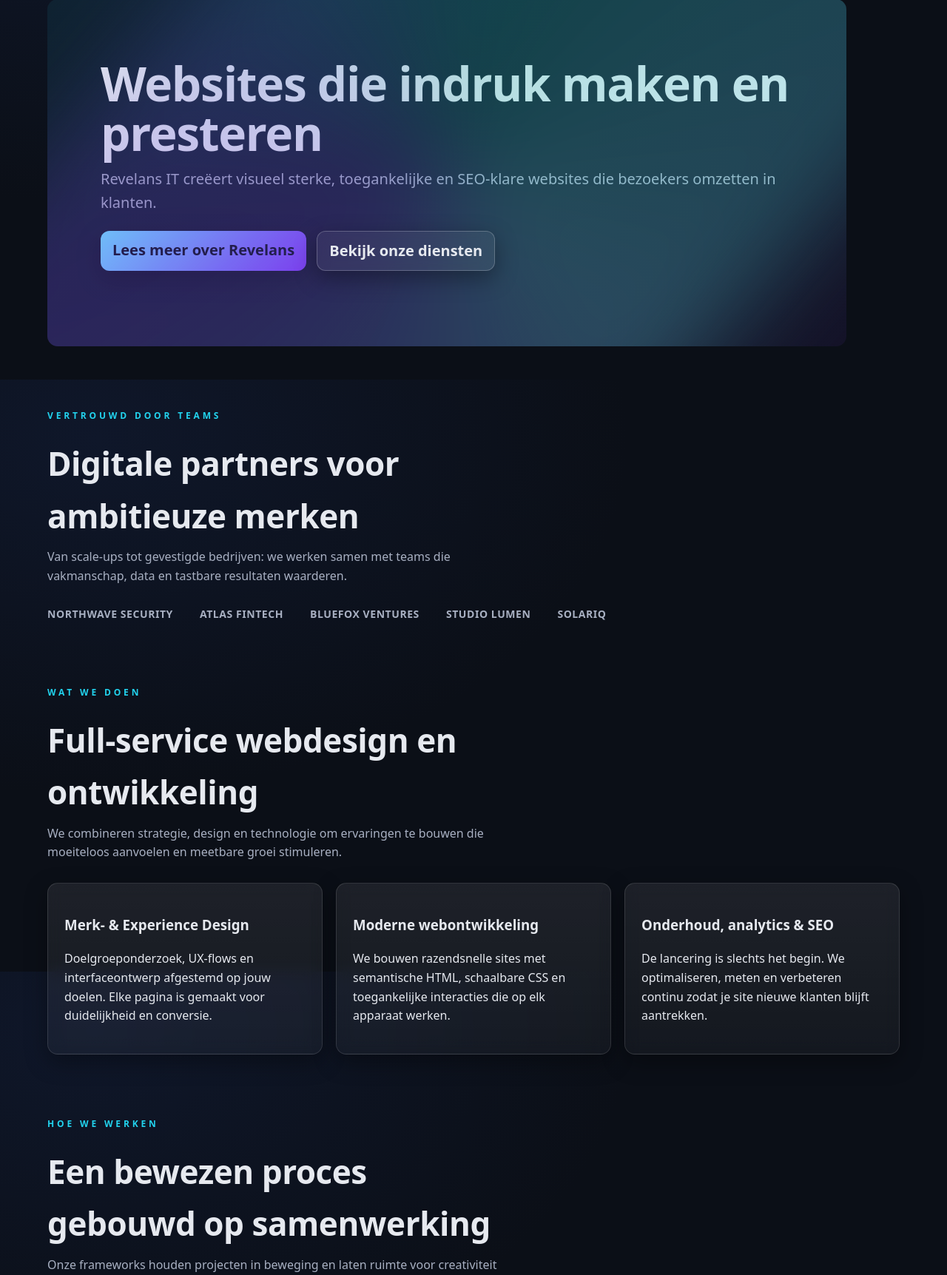
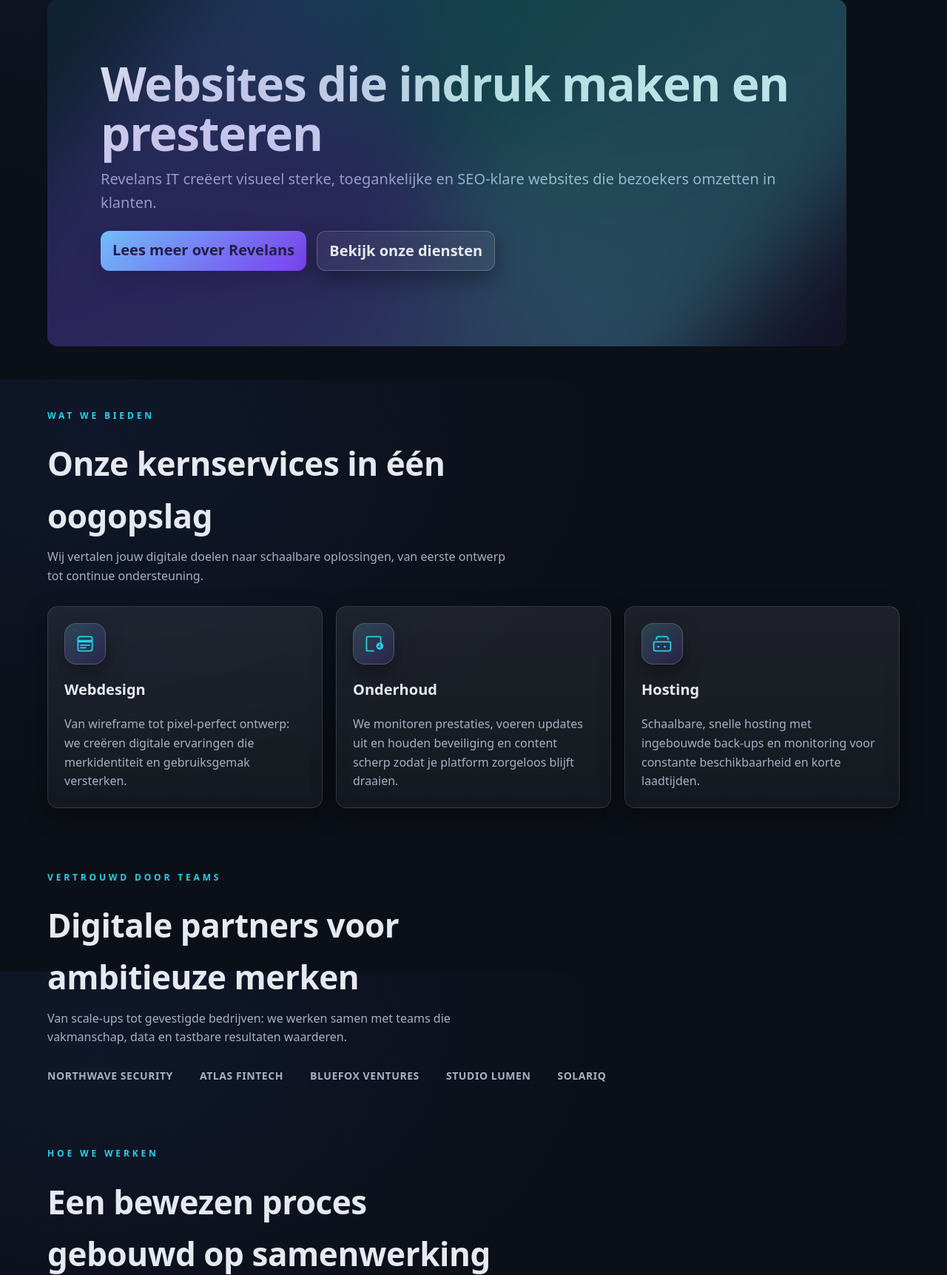
Before and after one commit to RevelansIT/revelansit, a PHP site: page / in a window 1280 px wide. Shown: the part 287-2010 px from the top of the page at 74% size. Run offline with PHP 8.4, Linux system fonts and the light colour scheme.

Commit message:
Introduce service highlights block on homepage

```diff
--- a/assets/css/styles.css
+++ b/assets/css/styles.css
@@ -117,6 +117,12 @@ main.container{padding-top:clamp(28px, 5vw, 72px)}
 
 /* Layout helpers */
 .grid-3{display:grid; gap:18px; grid-template-columns:repeat(3, 1fr)}
+.service-cards{align-items:stretch}
+.service-card{display:flex; flex-direction:column; gap:18px}
+.service-card h3{margin:0; font-size:20px}
+.service-card p{margin:0; color:var(--muted)}
+.service-icon{width:56px; height:56px; border-radius:16px; display:inline-flex; align-items:center; justify-content:center; background:linear-gradient(135deg, rgba(110,231,255,.18), rgba(124,58,237,.18)); border:1px solid rgba(255,255,255,.18); color:var(--accent); box-shadow:0 12px 28px rgba(0,0,0,.35)}
+.service-icon svg{width:28px; height:28px; fill:currentColor}
 .portfolio-grid .thumb{height:160px; border-radius:12px; background: linear-gradient(135deg, rgba(34,211,238,.2), rgba(124,58,237,.2));}
 .tile{padding:14px}
 
--- a/index.html
+++ b/index.html
@@ -38,6 +38,43 @@
 
       <section class="section">
         <header class="section-header">
+          <p class="section-label">Wat we bieden</p>
+          <h2 class="section-title">Onze kernservices in één oogopslag</h2>
+          <p class="section-subtitle">Wij vertalen jouw digitale doelen naar schaalbare oplossingen, van eerste ontwerp tot continue ondersteuning.</p>
+        </header>
+        <div class="grid-3 service-cards">
+          <article class="glass card service-card">
+            <span class="service-icon" aria-hidden="true">
+              <svg viewBox="0 0 32 32" role="img" aria-hidden="true">
+                <path d="M4 8a4 4 0 014-4h16a4 4 0 014 4v16a4 4 0 01-4 4H8a4 4 0 01-4-4zm2 0v2h20V8a2 2 0 00-2-2H8a2 2 0 00-2 2zm0 6v10a2 2 0 002 2h16a2 2 0 002-2V14zm3 3h14a1 1 0 010 2H9a1 1 0 010-2zm0 4h8a1 1 0 010 2H9a1 1 0 010-2z" />
+              </svg>
+            </span>
+            <h3>Webdesign</h3>
+            <p>Van wireframe tot pixel-perfect ontwerp: we creëren digitale ervaringen die merkidentiteit en gebruiksgemak versterken.</p>
+          </article>
+          <article class="glass card service-card">
+            <span class="service-icon" aria-hidden="true">
+              <svg viewBox="0 0 32 32" role="img" aria-hidden="true">
+                <path d="M4 7a3 3 0 013-3h18a3 3 0 013 3v7.38a6 6 0 00-2-.38V7a1 1 0 00-1-1H7a1 1 0 00-1 1v18a1 1 0 001 1h9.63a6 6 0 00.38 2H7a3 3 0 01-3-3zm21.5 7a5.5 5.5 0 11-5.5 5.5 5.5 5.5 0 015.5-5.5zm0 2a.75.75 0 00-.75.75V20h-2.25a.75.75 0 000 1.5h3a.75.75 0 00.75-.75v-4.5A.75.75 0 0025.5 16z" />
+              </svg>
+            </span>
+            <h3>Onderhoud</h3>
+            <p>We monitoren prestaties, voeren updates uit en houden beveiliging en content scherp zodat je platform zorgeloos blijft draaien.</p>
+          </article>
+          <article class="glass card service-card">
+            <span class="service-icon" aria-hidden="true">
+              <svg viewBox="0 0 32 32" role="img" aria-hidden="true">
+                <path d="M6 8a4 4 0 014-4h12a4 4 0 014 4v2h-2V8a2 2 0 00-2-2H10a2 2 0 00-2 2v2H6zm-4 6a2 2 0 012-2h24a2 2 0 012 2v10a4 4 0 01-4 4H6a4 4 0 01-4-4zm2 0v10a2 2 0 002 2h20a2 2 0 002-2V14zm6 5a1.5 1.5 0 101.5 1.5A1.5 1.5 0 0010 19zm10 0a1.5 1.5 0 101.5 1.5A1.5 1.5 0 0020 19z" />
+              </svg>
+            </span>
+            <h3>Hosting</h3>
+            <p>Schaalbare, snelle hosting met ingebouwde back-ups en monitoring voor constante beschikbaarheid en korte laadtijden.</p>
+          </article>
+        </div>
+      </section>
+
+      <section class="section">
+        <header class="section-header">
           <p class="section-label">Vertrouwd door teams</p>
           <h2 class="section-title">Digitale partners voor ambitieuze merken</h2>
           <p class="section-subtitle">Van scale-ups tot gevestigde bedrijven: we werken samen met teams die vakmanschap, data en tastbare resultaten waarderen.</p>
@@ -49,28 +86,6 @@
           <li>Studio Lumen</li>
           <li>SolarIQ</li>
         </ul>
-      </section>
-
-      <section class="section">
-        <header class="section-header">
-          <p class="section-label">Wat we doen</p>
-          <h2 class="section-title">Full-service webdesign en ontwikkeling</h2>
-          <p class="section-subtitle">We combineren strategie, design en technologie om ervaringen te bouwen die moeiteloos aanvoelen en meetbare groei stimuleren.</p>
-        </header>
-        <div class="grid-3">
-          <article class="glass card">
-            <h3>Merk- & Experience Design</h3>
-            <p>Doelgroeponderzoek, UX-flows en interfaceontwerp afgestemd op jouw doelen. Elke pagina is gemaakt voor duidelijkheid en conversie.</p>
-          </article>
-          <article class="glass card">
-            <h3>Moderne webontwikkeling</h3>
-            <p>We bouwen razendsnelle sites met semantische HTML, schaalbare CSS en toegankelijke interacties die op elk apparaat werken.</p>
-          </article>
-          <article class="glass card">
-            <h3>Onderhoud, analytics & SEO</h3>
-            <p>De lancering is slechts het begin. We optimaliseren, meten en verbeteren continu zodat je site nieuwe klanten blijft aantrekken.</p>
-          </article>
-        </div>
       </section>
 
       <section class="section">
```
